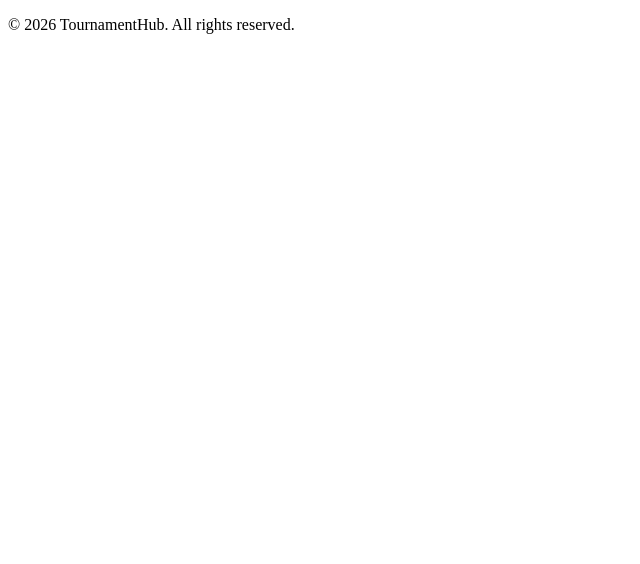
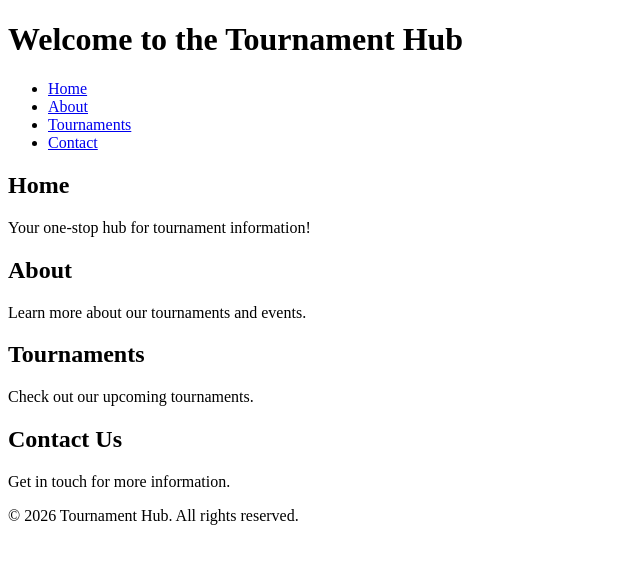
Before and after one commit to rahpraj1417/TournamentHub, a plain HTML site: page index.html in a window 1280 px wide. Shown: the whole page, without its empty margins (0-640 px from the left). Drawn offline with Linux system fonts and the light colour scheme.

Commit message:
Updated index.html with enhanced HTML structure

```diff
--- a/index.html
+++ b/index.html
@@ -3,11 +3,41 @@
 <head>
     <meta charset="UTF-8">
     <meta name="viewport" content="width=device-width, initial-scale=1.0">
+    <link rel="stylesheet" href="style.css">
     <title>Tournament Hub</title>
 </head>
 <body>
+    <header>
+        <h1>Welcome to the Tournament Hub</h1>
+        <nav>
+            <ul>
+                <li><a href="#home">Home</a></li>
+                <li><a href="#about">About</a></li>
+                <li><a href="#tournaments">Tournaments</a></li>
+                <li><a href="#contact">Contact</a></li>
+            </ul>
+        </nav>
+    </header>
+    <main>
+        <section id="home">
+            <h2>Home</h2>
+            <p>Your one-stop hub for tournament information!</p>
+        </section>
+        <section id="about">
+            <h2>About</h2>
+            <p>Learn more about our tournaments and events.</p>
+        </section>
+        <section id="tournaments">
+            <h2>Tournaments</h2>
+            <p>Check out our upcoming tournaments.</p>
+        </section>
+        <section id="contact">
+            <h2>Contact Us</h2>
+            <p>Get in touch for more information.</p>
+        </section>
+    </main>
     <footer>
-        <p>© 2026 TournamentHub. All rights reserved.</p>
+        <p>&copy; 2026 Tournament Hub. All rights reserved.</p>
     </footer>
 </body>
 </html>
```
